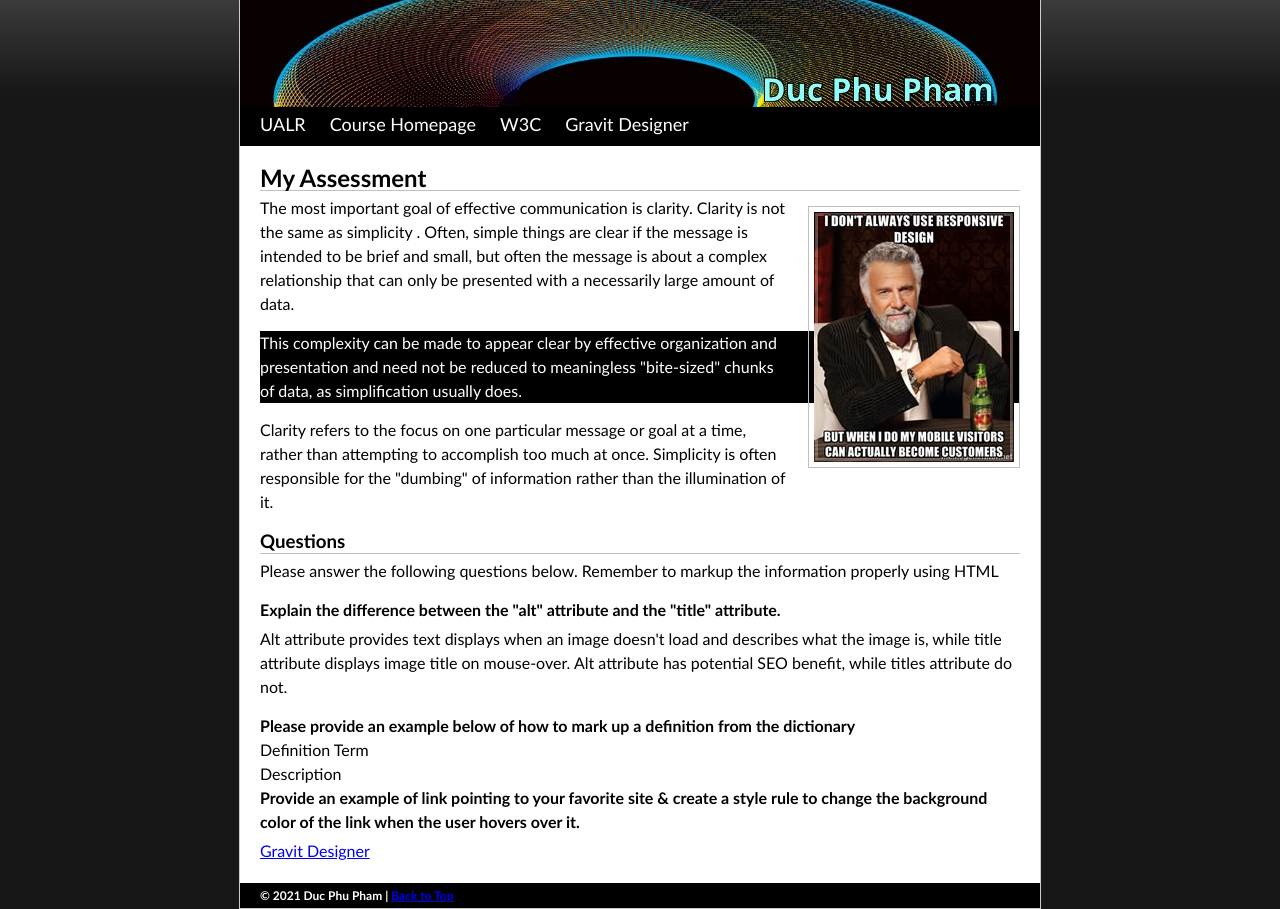
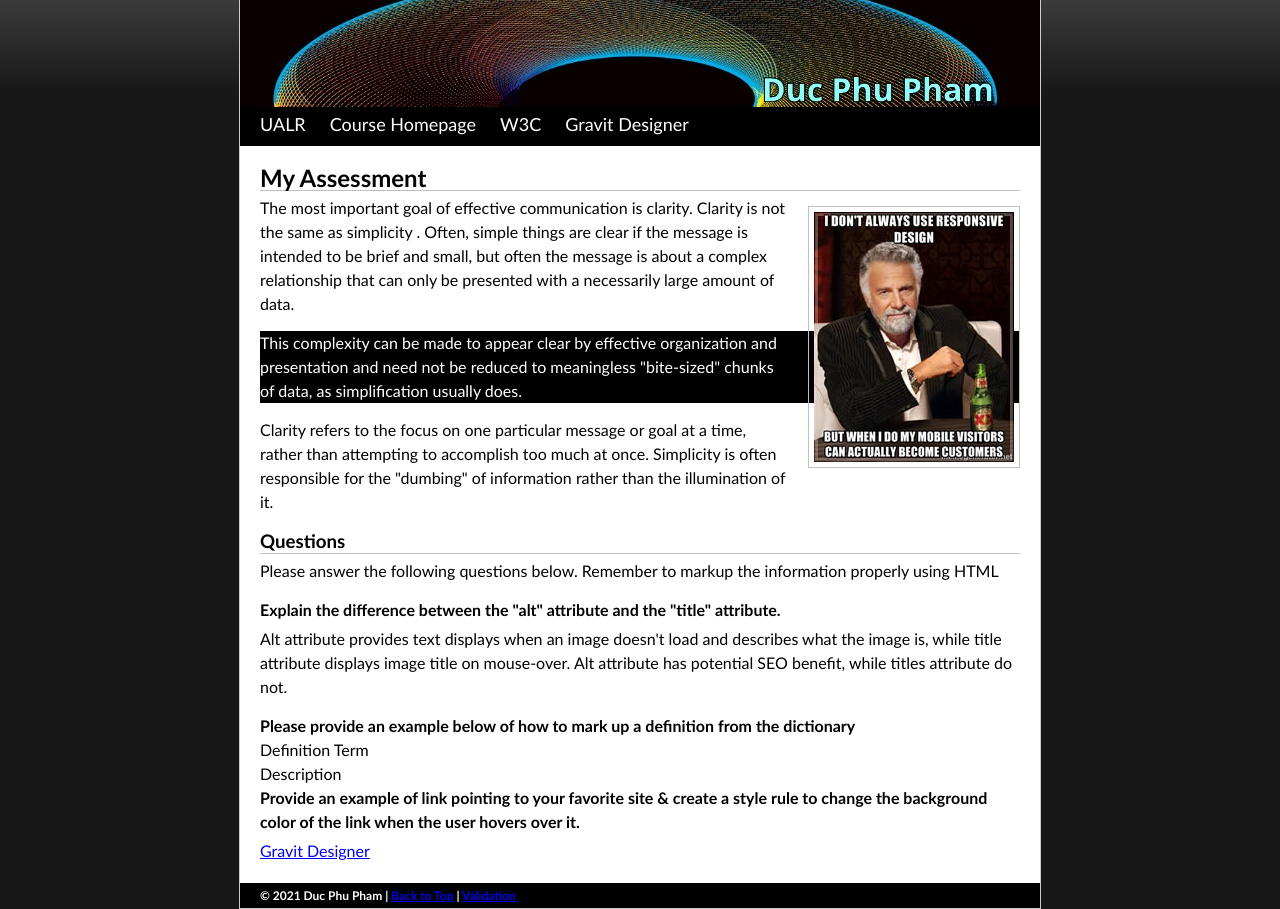
Before and after one commit to erokeen/ifsc-3342, a plain HTML site: page pre-assessment/index.html in a window 1280 px wide. Shown: the part 54-963 px from the top of the page. Drawn offline with Linux system fonts and the light colour scheme.

Commit message:
Validation submitted

```diff
--- a/pre-assessment/index.html
+++ b/pre-assessment/index.html
@@ -39,7 +39,7 @@
     <p><a href="https://www.designer.io/en/" title="Visit Gravit">Gravit Designer</a> </p>
   </div>
   <div id="footer">
-    <h6>&copy; 2021 Duc Phu Pham | <a href="#container">Back to Top</a></h6>
+    <h6>&copy; 2021 Duc Phu Pham | <a href="#container">Back to Top</a> | <a href="https://validator.w3.org/nu/?showsource=yes&doc=https%3A%2F%2Ferokeen.github.io%2Fifsc-3342%2Fpre-assessment%2Findex.html"> Validation </h6>
   </div>
 </div>
 </body>
```
